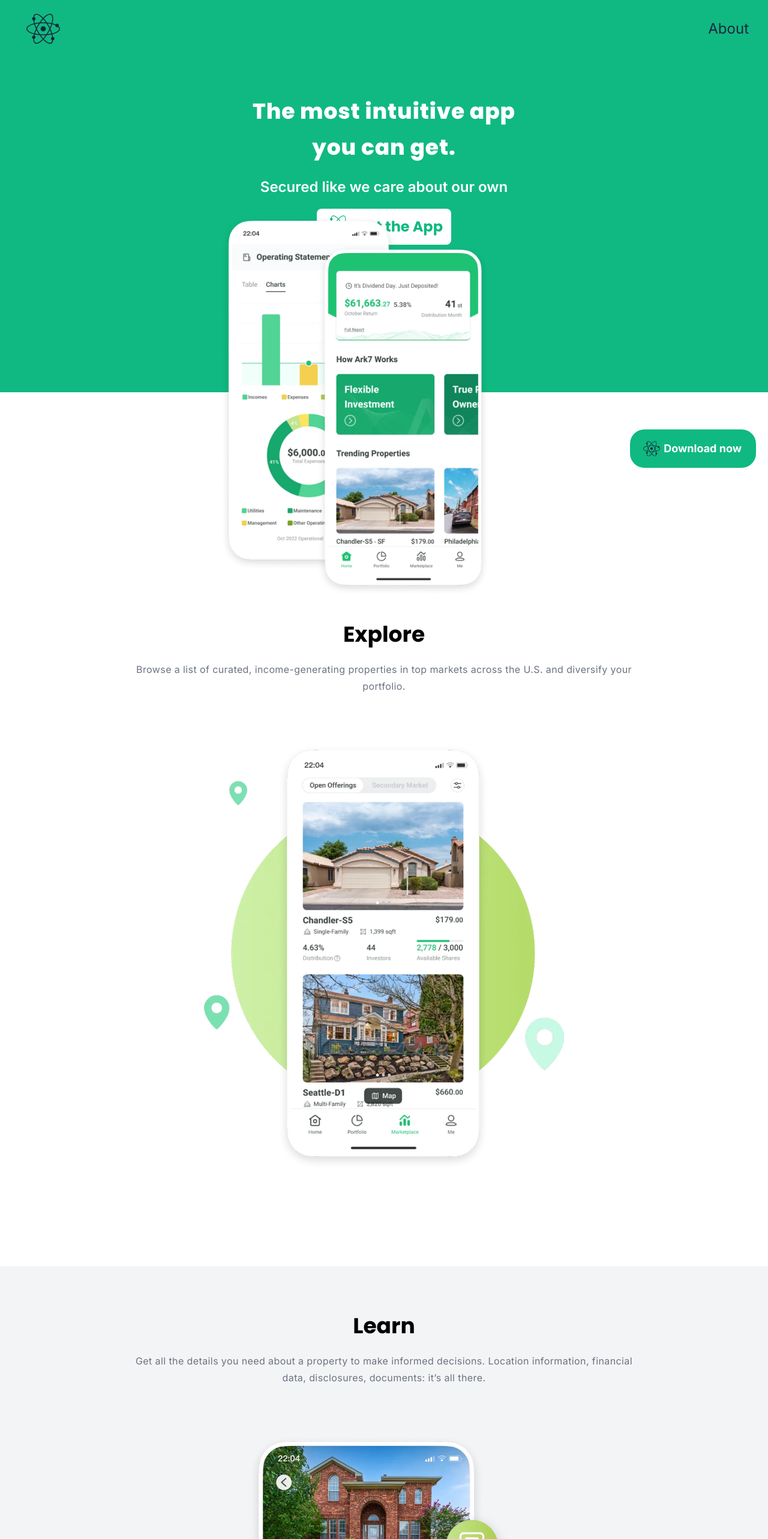
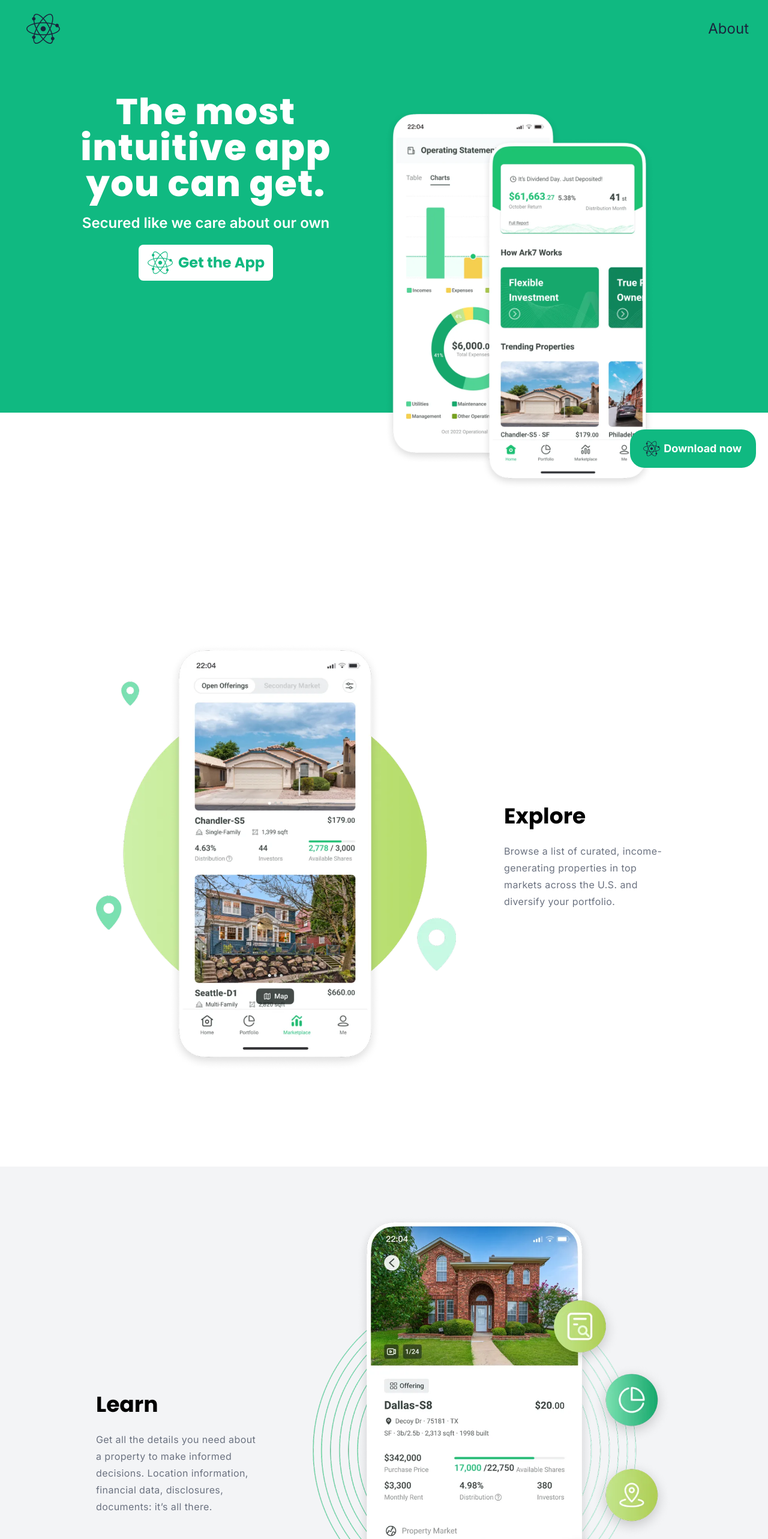
Before and after one commit to abdinasir-Tman/muraajaco-web-app, a Next.js app: page / in a window 1280 px wide. Shown: the top 2566 px of the page at 60% size. Built offline with nearby package versions, Linux system fonts and the light colour scheme.

Commit message:
fixed tablet responsive

```diff
--- a/app/components/Buy.tsx
+++ b/app/components/Buy.tsx
@@ -2,7 +2,7 @@ import Image from "next/image";
 
 const Buy = () => {
   return (
-    <section className="px-52 md:flex-col-reverse my-40 flex items-center gap-32">
+    <section className="px-40 lg:flex-row md:flex-col-reverse my-40 flex items-center gap-32">
       <Image
         alt="muraajaco app"
         src="/assets/images/buy_new.webp"
@@ -10,10 +10,10 @@ const Buy = () => {
         width={500}
       />
       <div className="h-full w-full flex flex-col items-start justify-start">
-        <h1 className="font-Poppins text-left text-4xl mb-6 font-bold w-full md:text-center">
+        <h1 className="font-Poppins lg:text-left text-4xl mb-6 font-bold w-full md:text-center">
           Buy
         </h1>
-        <p className="text-left text-md text-gray-500 tracking-wide w-full leading-7 md:text-center">
+        <p className="lg:text-left text-md text-gray-500 tracking-wide w-full leading-7 md:text-center">
           Choose the number of shares you’d like in a property. Place your
           order. Did you just buy real estate in under five minutes? Yes, yes
           you did.
--- a/app/components/Enjoy.tsx
+++ b/app/components/Enjoy.tsx
@@ -2,7 +2,7 @@ import Image from "next/image";
 
 const Enjoy = () => {
   return (
-    <section className="px-48 md:flex-col-reverse my-40 flex items-center gap-32">
+    <section className="px-40 lg:flex-row md:flex-col-reverse my-40 flex items-center gap-32">
       <Image
         alt="muraajaco app"
         src="/assets/images/enjoy_new.webp"
--- a/app/components/Explore.tsx
+++ b/app/components/Explore.tsx
@@ -2,7 +2,7 @@ import Image from "next/image";
 
 const Explore = () => {
   return (
-    <section className="px-52 my-40 md:flex-col-reverse md:pt-56 flex items-center gap-20">
+    <section className="px-40 my-40 lg:flex-row md:flex-col-reverse md:pt-56 flex items-center gap-20">
       <Image
         alt="muraajaco app"
         src="/assets/images/explore_new.webp"
@@ -10,10 +10,10 @@ const Explore = () => {
         width={600}
       />
       <div className="h-full w-full flex flex-col items-start justify-start">
-        <h1 className="font-Poppins w-full text-left text-4xl mb-6 font-bold md:text-center">
+        <h1 className="font-Poppins w-full lg:text-left text-4xl mb-6 font-bold md:text-center">
           Explore
         </h1>
-        <p className="text-left md:text-center text-md text-gray-500 tracking-wide w-full leading-7">
+        <p className="lg:text-left md:text-center text-md text-gray-500 tracking-wide w-full leading-7">
           Browse a list of curated, income-generating properties in top markets
           across the U.S. and diversify your portfolio.
         </p>
--- a/app/components/Footer.tsx
+++ b/app/components/Footer.tsx
@@ -3,7 +3,7 @@ import Image from "next/image";
 import { FaFacebook, FaLinkedin, FaTwitter } from "react-icons/fa";
 const Footer = () => {
   return (
-    <footer className="bg-[#1A263D] w-full py-24 px-20 grid grid-cols-6 md:grid md:grid-cols-1 sm:grid-cols-1 md:gap-3 gap-5 ">
+    <footer className="bg-[#1A263D] w-full py-24 px-20 grid lg:grid-cols-6  md:grid-cols-1 sm:grid-cols-1 md:gap-3 gap-5 ">
       <div>
         <h1 className="mb-4 text-[#10b981] text-2xl font-bold">NEW</h1>
         <p className="text-gray-500 mb-3 cursor-pointer hover:text-[#10b981]">
--- a/app/components/Hero.tsx
+++ b/app/components/Hero.tsx
@@ -3,11 +3,12 @@ import React from "react";
 
 const Hero = () => {
   return (
-    <section className="bg-[#10b981] relative w-full px-48 md:px-8 md:flex-col md:pb-[170px] flex gap-4 ">
-      <div className=" py-[160px] flex md:flex-col md:py-[60px] justify-center items-center">
+    <section className="bg-[#10b981] relative w-full px-48 md:px-8 lg:flex-row md:flex-col sm:pb-[160px]  flex lg:gap-6">
+      <div className=" flex lg:flex-row md:flex-col md:py-[60px] justify-center items-center">
         <div className="w-[90%] flex flex-col justify-center items-left md:items-center gap-5">
-          <h1 className="text-6xl text-white  tracking-wide leading-[70px] md:leading-[60px] md:text-4xl md:text-center font-extrabold font-Poppins">
-            The most intuitive app <br /> you can get.
+          <h1 className="lg:text-6xl text-white  tracking-wide leading-[75px] md:leading-[40px] md:text-4xl md:text-center font-extrabold font-Poppins">
+            The most intuitive app
+            <br /> you can get.
           </h1>
           <p className="font-Heading text-2xl text-white font-semibold">
             Secured like we care about our own
@@ -26,9 +27,9 @@ const Hero = () => {
         </div>
       </div>
 
-      <div className="w-[55%] md:relative">
+      <div className="w-[55%] lg:static md:relative">
         <Image
-          className="absolute right-20  md:right-1/4 md:left-1/2 md:-bottom-[510px] -bottom-24 "
+          className="absolute lg:right-16  md:right-1/4 md:left-1/2 lg:-bottom-32 md:-bottom-[510px] -bottom-24 "
           src="/assets/images/muraajaco.webp"
           alt="muraajaco"
           height={450}
--- a/app/components/Learn.tsx
+++ b/app/components/Learn.tsx
@@ -2,12 +2,12 @@ import Image from "next/image";
 
 const Learn = () => {
   return (
-    <section className="w-full md:flex-col md:pb-[50px] px-52 py-20  bg-gray-100 my-40 flex items-center gap-20">
+    <section className="w-full px-40 lg:flex-row  md:flex-col md:pb-[50px]  py-20  bg-gray-100 my-40 flex items-center gap-20">
       <div className="h-full  flex flex-col items-start justify-start">
-        <h1 className="font-Poppins w-full text-left text-4xl mb-6 font-bold md:text-center">
+        <h1 className="font-Poppins w-full lg:text-left text-4xl mb-6 font-bold md:text-center">
           Learn
         </h1>
-        <p className="text-left text-md text-gray-500 tracking-wide w-full leading-7 md:text-center">
+        <p className="lg:text-left text-md text-gray-500 tracking-wide w-full leading-7 md:text-center">
           Get all the details you need about a property to make informed
           decisions. Location information, financial data, disclosures,
           documents: it’s all there.
--- a/app/components/Manage.tsx
+++ b/app/components/Manage.tsx
@@ -2,12 +2,12 @@ import Image from "next/image";
 
 const Manage = () => {
   return (
-    <section className="w-full md:flex-col px-52 py-20  bg-gray-100 my-40 flex items-center gap-20">
+    <section className="w-full md:flex-col px-40 lg:flex-row py-20  bg-gray-100 my-40 flex items-center gap-20">
       <div className="h-full  flex flex-col items-start justify-start">
-        <h1 className="font-Poppins text-left text-4xl mb-6 font-bold w-full md:text-center">
+        <h1 className="font-Poppins lg:text-left text-4xl mb-6 font-bold w-full md:text-center">
           Manage
         </h1>
-        <p className="text-left text-md text-gray-500 tracking-wide w-full leading-7 md:text-center">
+        <p className="lg:text-left text-md text-gray-500 tracking-wide w-full leading-7 md:text-center">
           Check your shares and track your dividends all in one place. Leave
           behind the accounting struggles of traditional real estate for good.
         </p>
```
